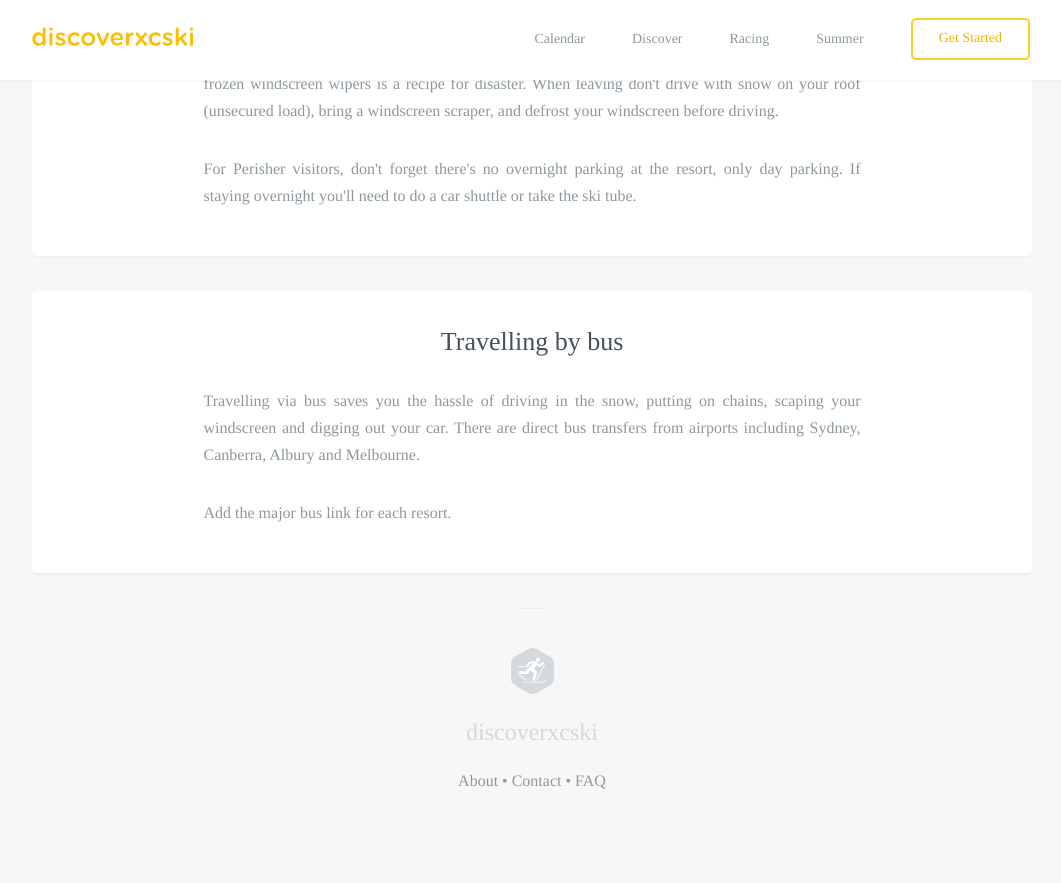
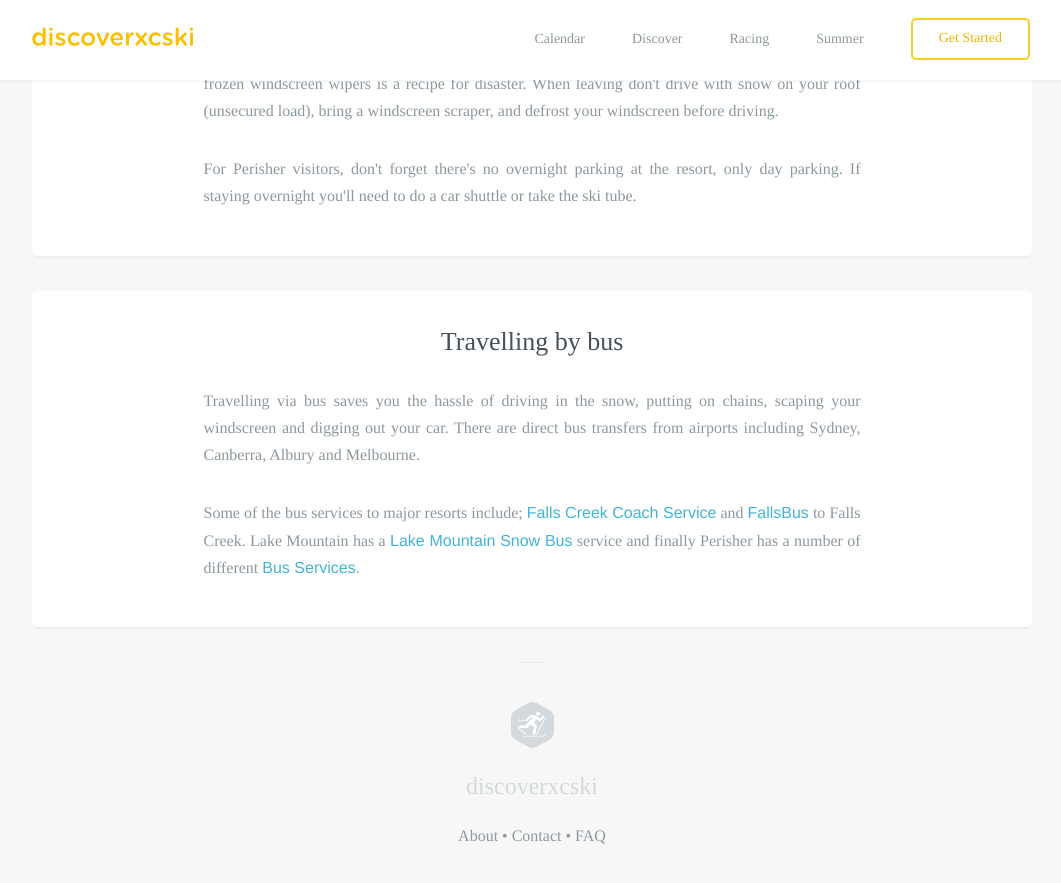
Before and after one commit to robcatto/robcatto.github.io, a Jekyll site: the page built from get-started/transport/index.html, in a window 1280 px wide and 900 px high, scrolled down 2077 px. Shown: the top 883 px of the window, without its empty margins (108-1169 px from the left). Built offline with Jekyll 4.4.1, drawn with Linux system fonts in a browser that asks for light colours; some web fonts are replaced; Markdown is read by kramdown in place of the engine named in the settings; before the commit the page ends 2922 px from its top, so only the background shows below that.

Commit message:
Update index.html

```diff
--- a/get-started/transport/index.html
+++ b/get-started/transport/index.html
@@ -88,7 +88,7 @@ layout: default
                 <h3>Travelling by bus</h3>
                 <p class="left__aligned--p">Travelling via bus saves you the hassle of driving in the snow, putting on chains, scaping your windscreen and digging out your car. There are direct bus transfers from airports including Sydney, Canberra, Albury and Melbourne.
                  </p>
-                <p class="left__aligned--p"> Add the major bus link for each resort.
+                <p class="left__aligned--p"> Some of the bus services to major resorts include; <a href="www.fallscreekcoachservice.com.au" target=“_blank">Falls Creek Coach Service</a> and <a href="www.FallsBus.com.au" target=“_blank">FallsBus</a> to Falls Creek.  Lake Mountain has a <a href="www.lakemountainsnowbus.com," target=“_blank">Lake Mountain Snow Bus</a> service and finally Perisher has a number of different <a href="http://www.perisher.com.au/plan-your-trip/new-to-perisher/getting-here" target=“_blank">Bus Services</a>.
                  </p>
 
 
```
